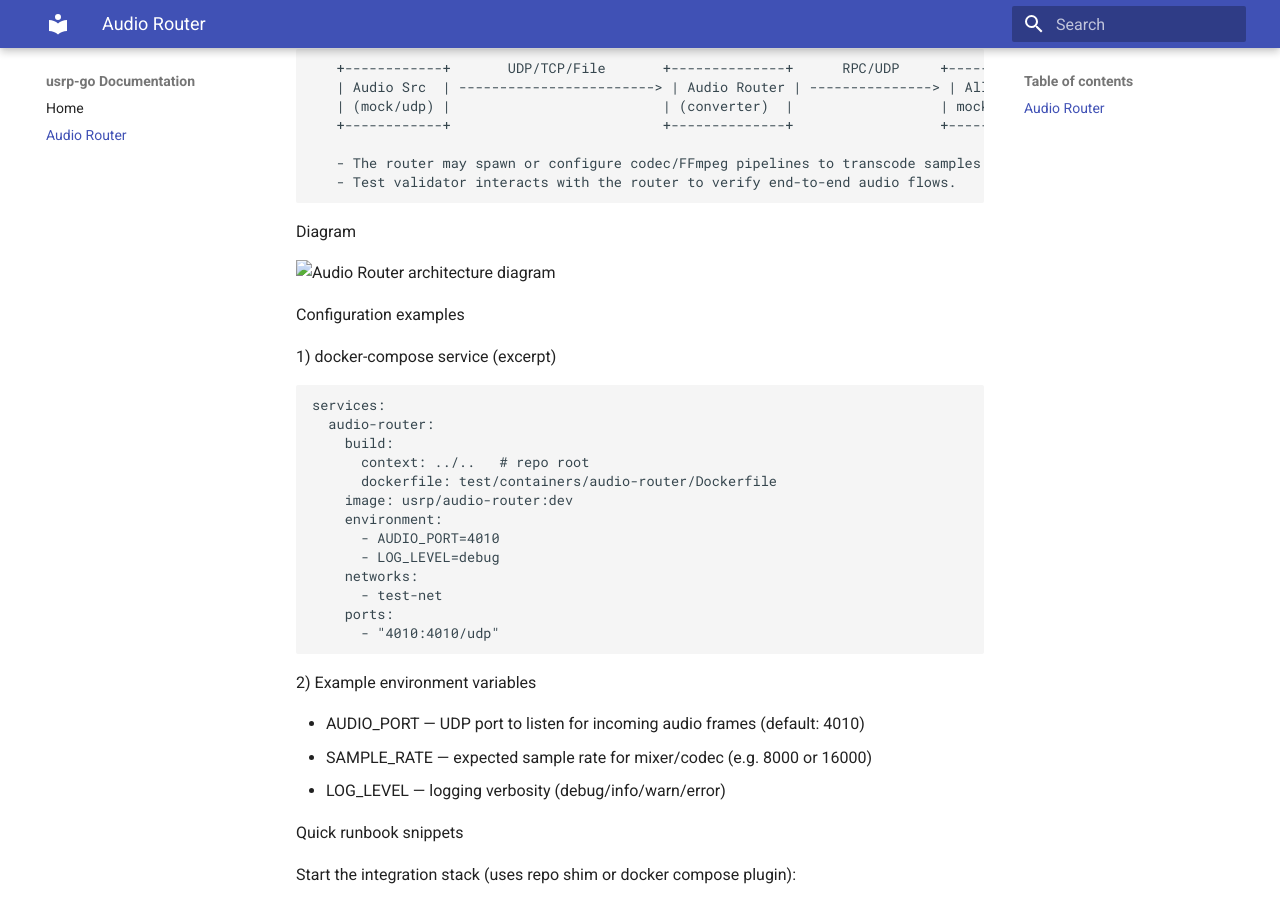
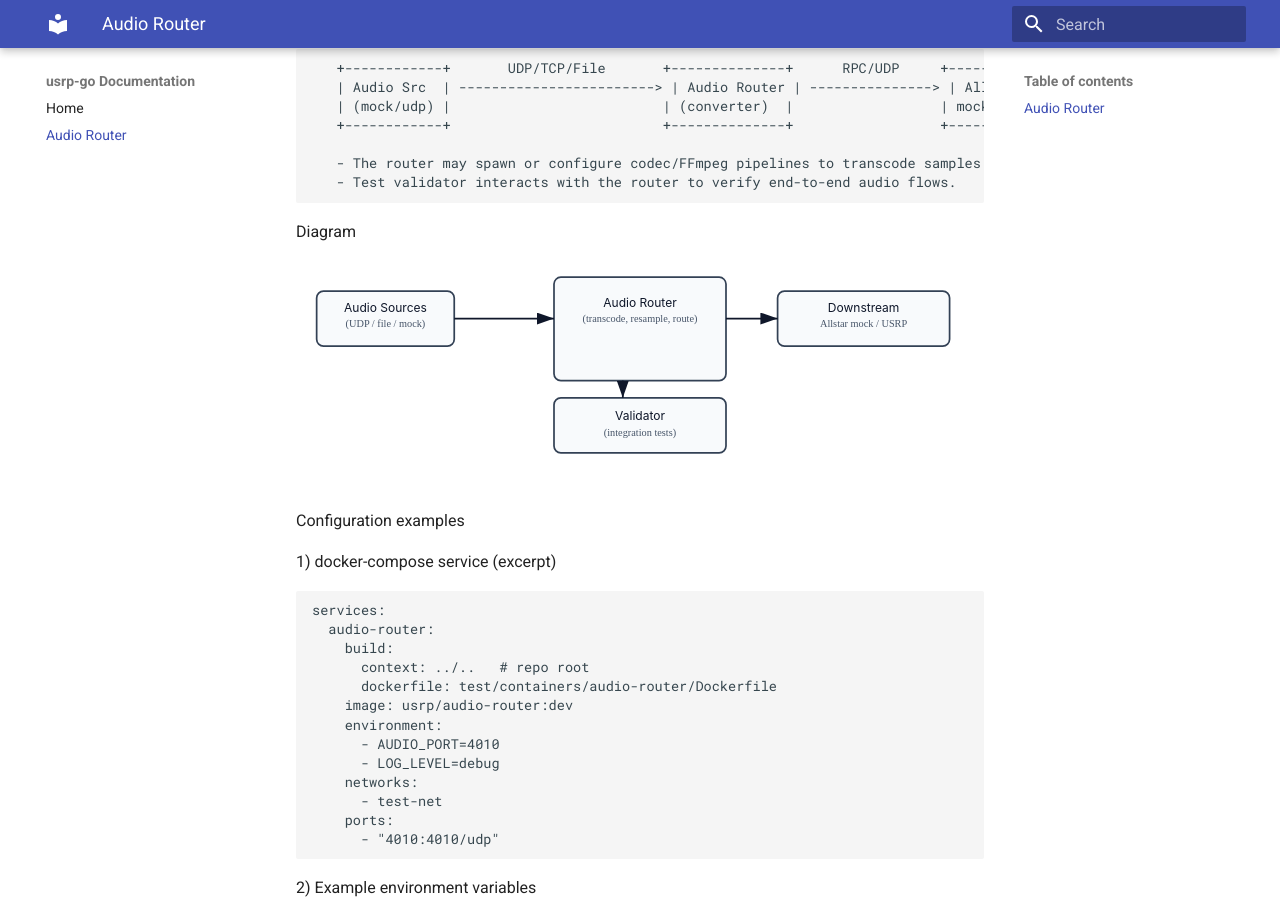
Before and after one commit to dbehnke/usrp-go, an MkDocs documentation site: the page built from docs/audio-router.md, in a window 1280 px wide and 900 px high, scrolled down 1049 px. Built offline with MkDocs 1.6.1 and Material for MkDocs 9.7.7, drawn with Linux system fonts in a browser that asks for light colours.

Commit message:
docs: fix asset path for mkdocs (assets/...)

```diff
--- a/docs/audio-router.md
+++ b/docs/audio-router.md
@@ -47,7 +47,7 @@ The audio-router sits between audio sources (mocks, UDP producers, file playback
 
   Diagram
 
-  ![Audio Router architecture diagram](docs/assets/audio-router.svg "Audio Router architecture")
+  ![Audio Router architecture diagram](assets/audio-router.svg "Audio Router architecture")
 
 Configuration examples
 
```
